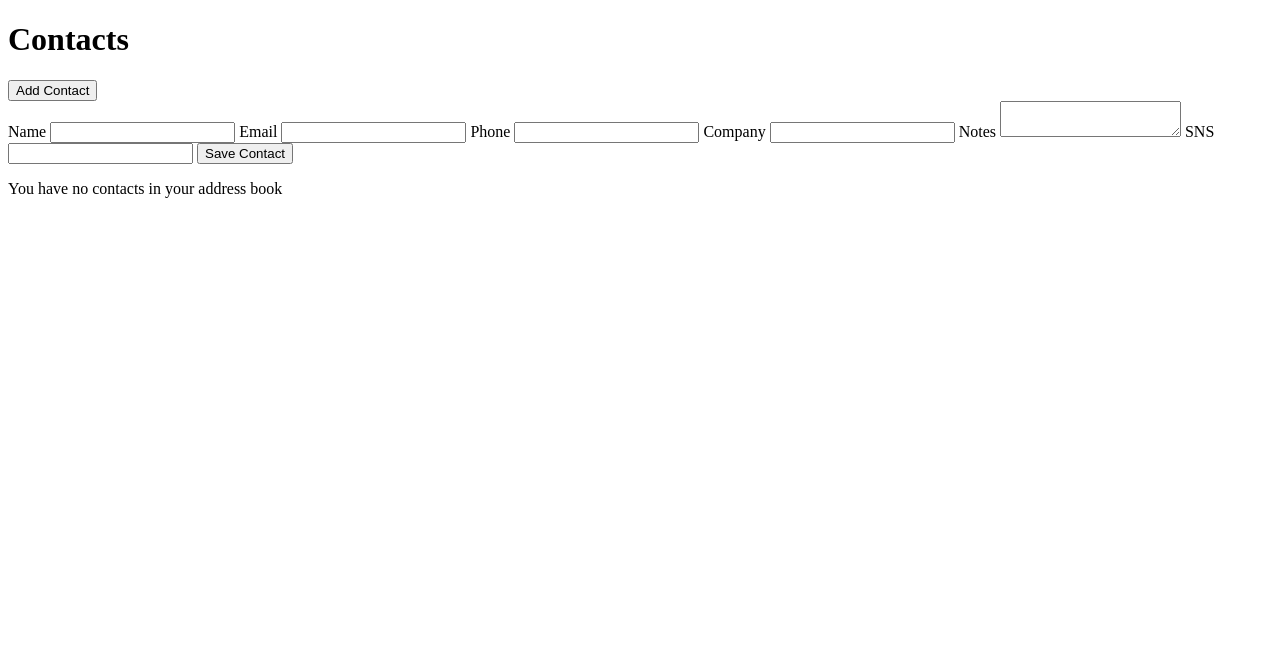
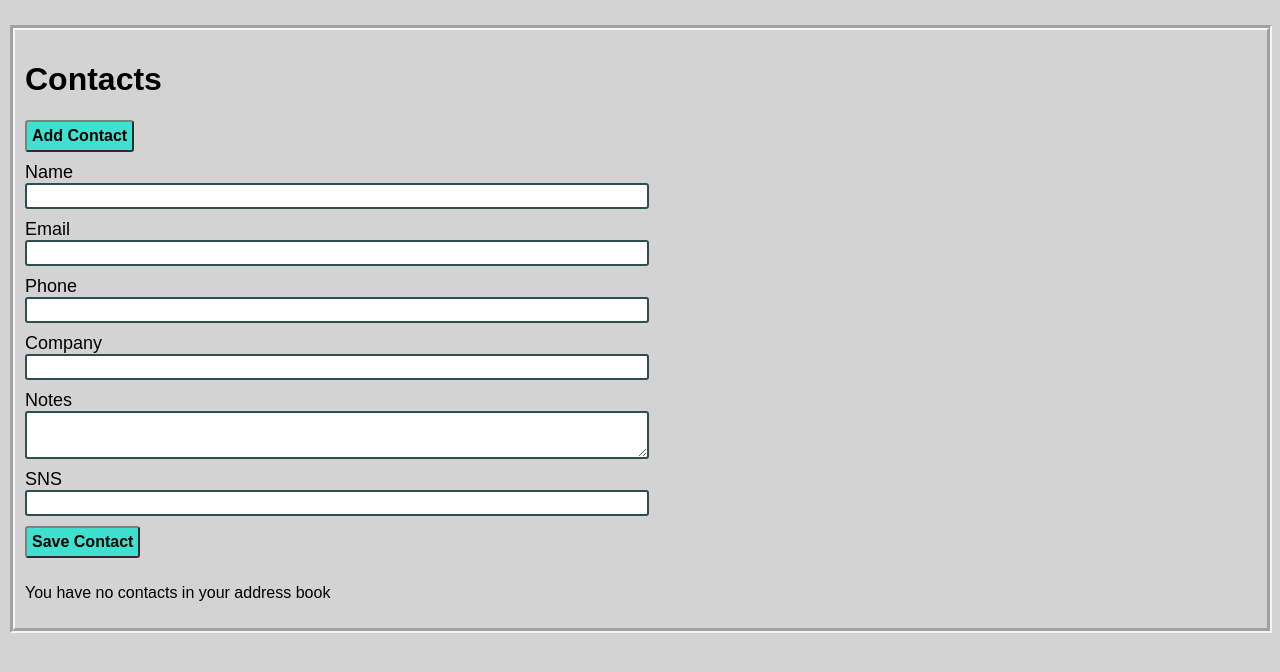
Before and after one commit to KyunginNa/address_book, a website: page src/index.html in a window 1280 px wide. Both pictures are taken after a click on the button "Add Contact". Drawn offline with Linux system fonts and the light colour scheme.

Commit message:
creating stylesheet

```diff
--- a/package.json
+++ b/package.json
@@ -7,10 +7,12 @@
     "cypress": "^5.4.0"
   },
   "dependencies": {
+    "browser-sync": "^2.26.13",
     "superstatic": "^7.0.1"
   },
   "scripts": {
     "start": "superstatic src --port 3001",
+    "start:hot": "node server.js",
     "cy:open": "yarn start & cypress open"
   },
   "repository": "https://github.com/KyunginNa/address_book.git"
--- /dev/null
+++ b/src/assets/css/style.css
@@ -0,0 +1,54 @@
+body {
+    font-family: fantasy;
+    background-color: lightgrey;
+    margin-top: 25px;
+    margin-left: 10px;
+    border: 5px groove whitesmoke;
+    padding: 10px;
+}
+
+label {
+    font-size: large;
+    text-align: left;
+}
+
+input[type="text"] {
+    width: 50%;
+    height: 20px;
+    display: block;
+    border: 2px solid darkslategrey;
+    margin-bottom: 10px;
+    border-radius: 3px;
+}
+
+input[type="email"] {
+    width: 50%;
+    height: 20px;
+    display: block;
+    border: 2px solid darkslategrey;
+    margin-bottom: 10px;
+    border-radius: 3px;
+}
+
+textarea {
+    width: 50%;
+    height: 40px;
+    display: block;
+    border: 2px solid darkslategrey;
+    margin-bottom: 10px;
+    border-radius: 3px;
+}
+
+button {
+    margin-bottom: 10px;
+    background-color: turquoise;
+    border-color: grey;
+    color: black;
+    padding: 5px;
+    font-family: fantasy;
+    font-weight: bold;
+    font-size: 16px;
+    text-align: center;
+    text-decoration: none;
+    border-radius: 3px;
+}
--- a/src/index.html
+++ b/src/index.html
@@ -3,6 +3,7 @@
 <head>
     <meta charset="UTF-8">
     <meta name="viewport" content="width=device-width, initial-scale=1.0">
+    <link rel="stylesheet" href="./assets/css/style.css">
     <title>Document</title>
 </head>
 <body>
```
Also changed, not shown: server.js (added, +12 -0 lines), 2 other files.
